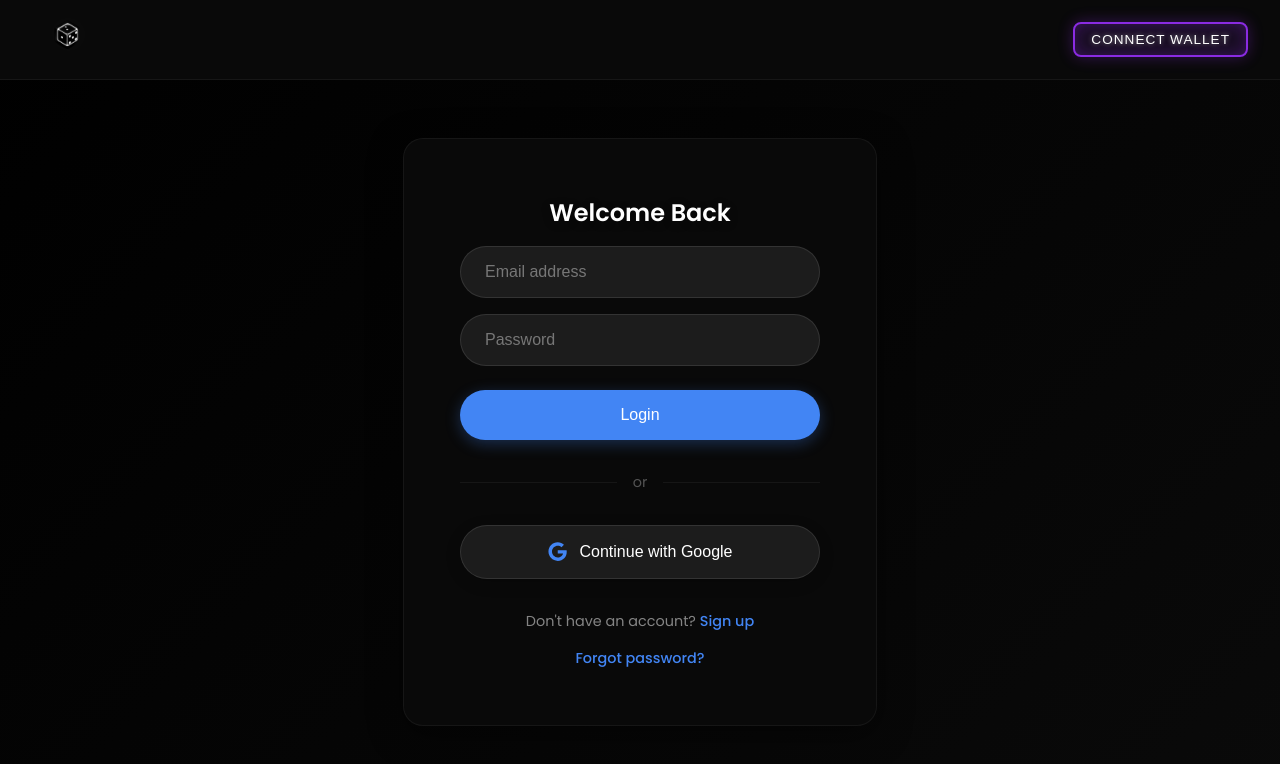
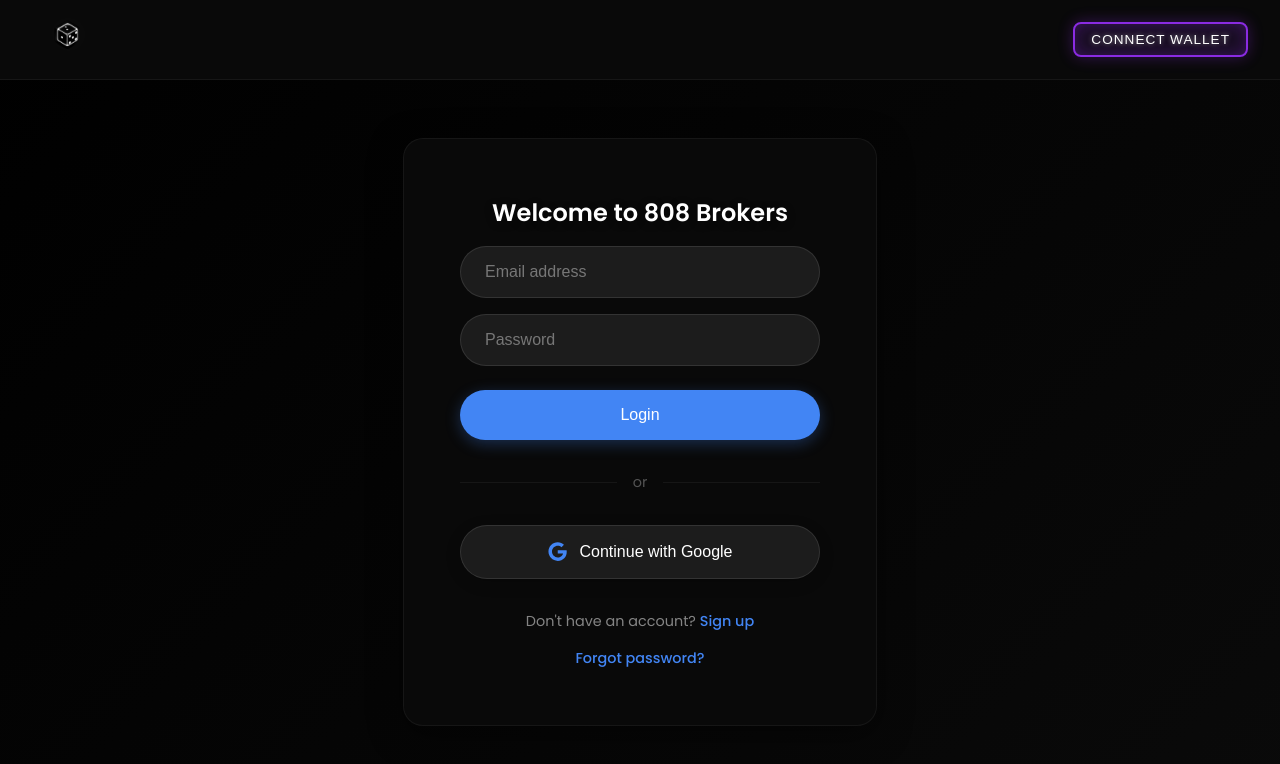
Before and after one commit to oldwestsolutions/808brokers, a React (Create React App) app: page /login in a window 1280 px wide. Shown: the top 764 px of the page. Built offline with nearby package versions, Linux system fonts and the light colour scheme.

Commit message:
style: Change welcome text to Welcome to 808 Brokers

```diff
--- a/src/pages/Login.js
+++ b/src/pages/Login.js
@@ -41,7 +41,7 @@
       <div className="login-container">
         <div className="login-card">
           <div className="login-header">
-            <h1>Welcome Back</h1>
+            <h1>Welcome to 808 Brokers</h1>
           </div>
 
           <div className="login-options">
```
